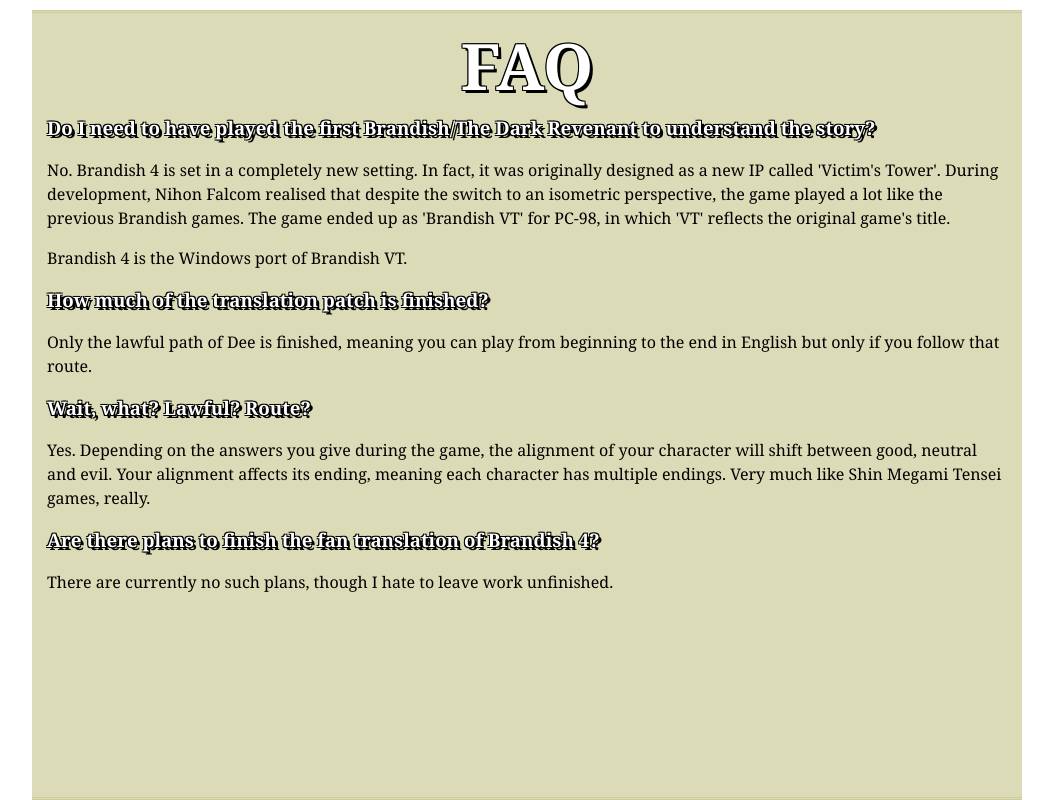
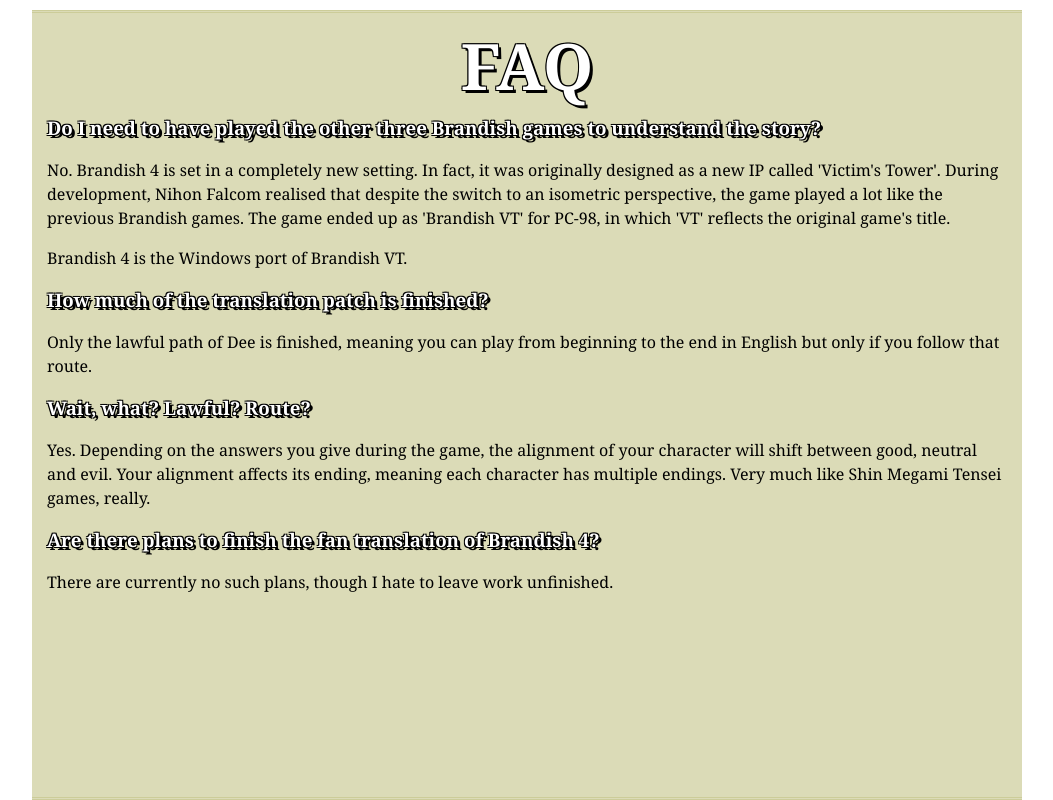
Before and after one commit to Gu4n/br4, a plain HTML site: page faq.html in a window 1280 px wide. Shown: the whole page, without its empty margins (114-1167 px from the left). Drawn offline with Linux system fonts and the light colour scheme.

Commit message:
Update faq.html

```diff
--- a/faq.html
+++ b/faq.html
@@ -143,7 +143,7 @@ footer {
 <article>
 <h1 class="center">FAQ</h1>
 <div>
-<h3>Do I need to have played the first Brandish/The Dark Revenant to understand the story?</h3>
+<h3>Do I need to have played the other three Brandish games to understand the story?</h3>
 <p>No. Brandish 4 is set in a completely new setting. In fact, it was originally designed as a new IP called 'Victim's Tower'. During development, Nihon Falcom realised that despite the switch to an isometric perspective, the game played a lot like the previous Brandish games. The game ended up as 'Brandish VT' for PC-98, in which 'VT' reflects the original game's title.</p>
 <p> Brandish 4 is the Windows port of Brandish VT.</p>
 <h3>How much of the translation patch is finished?</h3>
```
